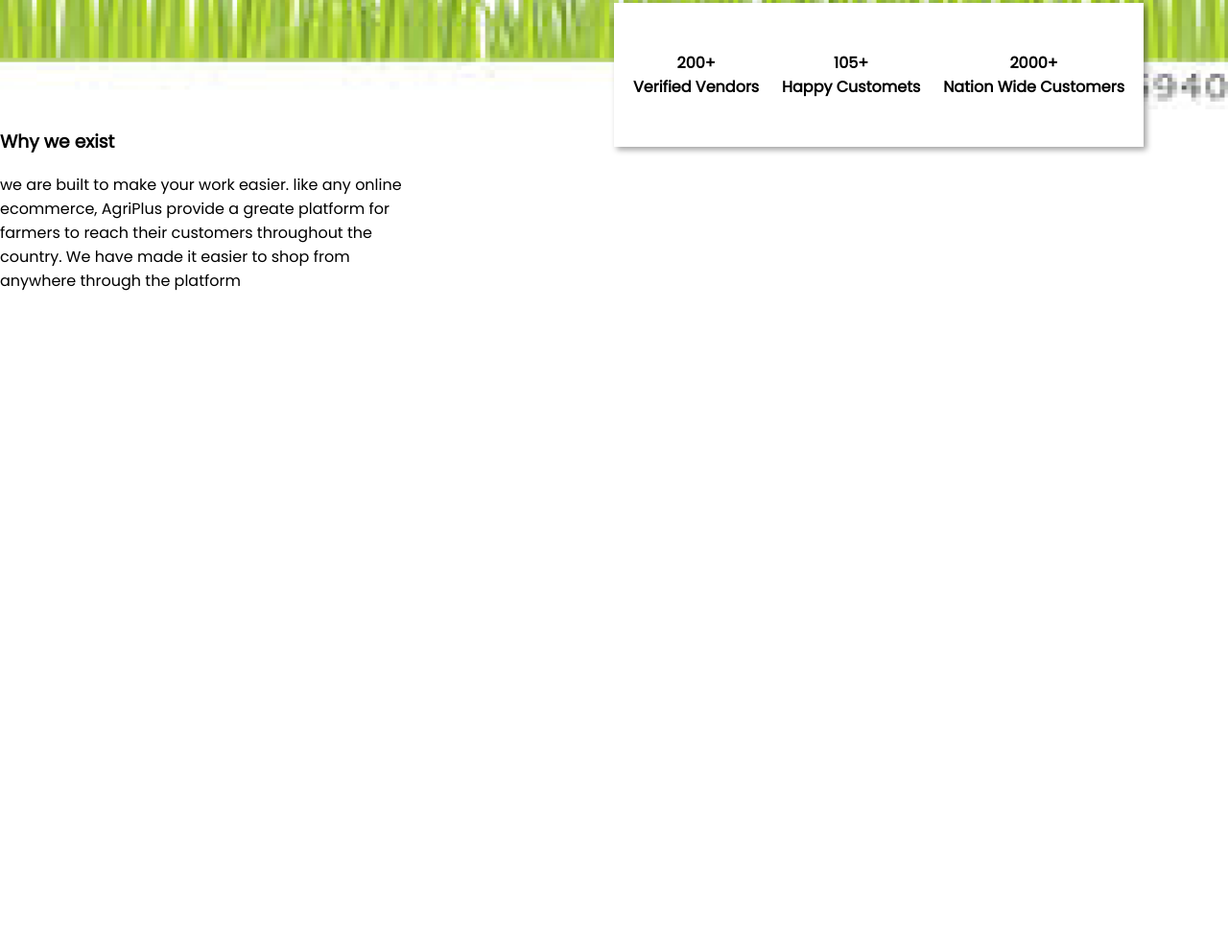
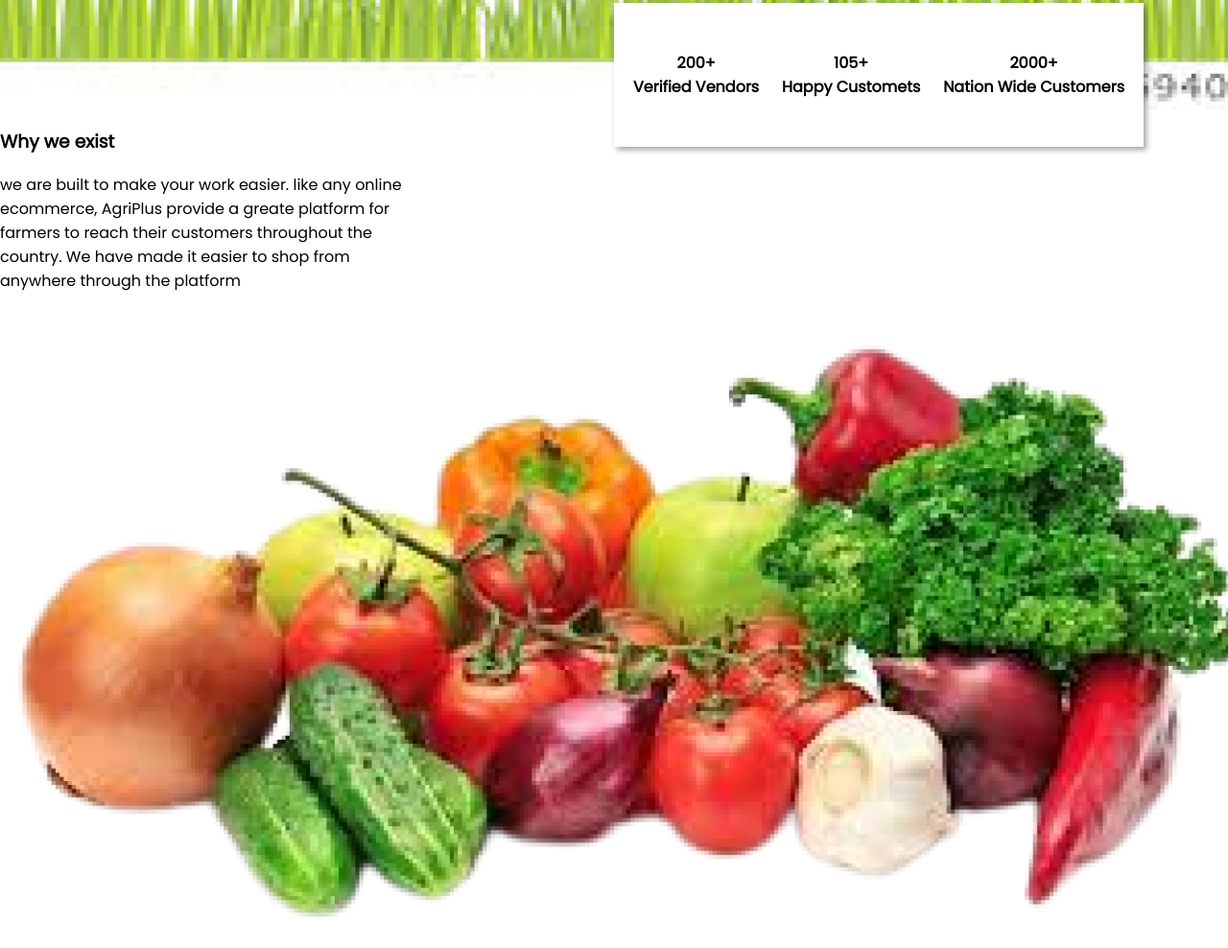
Before and after one commit to greg-mbugua/agri_web_design, a plain HTML site: page index.html in a window 1280 px wide. Shown: the part 654-1642 px from the top of the page at 96% size. Before the commit the page ends 1000 px from the top, so only its background shows below. Drawn offline with Linux system fonts and the light colour scheme.

Commit message:
added part1_image and image width

```diff
--- a/index.html
+++ b/index.html
@@ -69,7 +69,7 @@
     country. We have made it easier to shop from <br>
 anywhere through the platform</p>
 <div class="part1_iamge">
-    <img src="" alt="">
+    <img src="assets/image 2.png" width="100%" alt="">
 </div>
         </div>
     </div>
```
